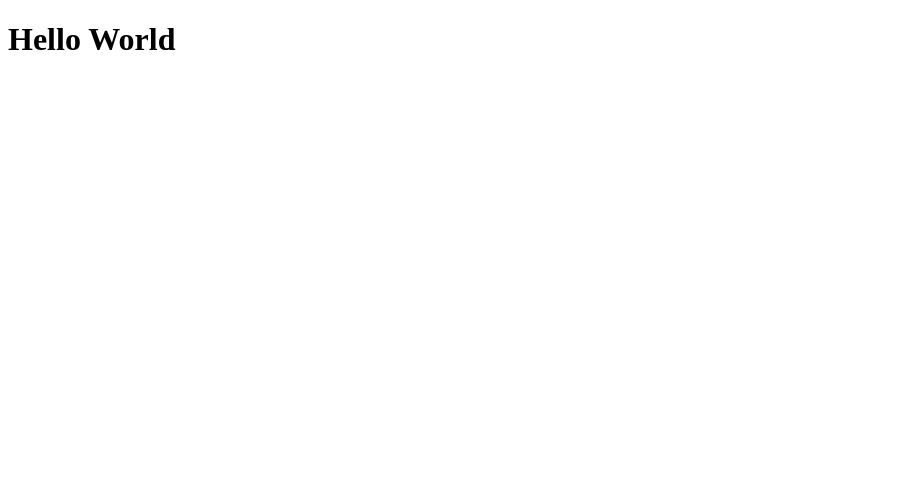
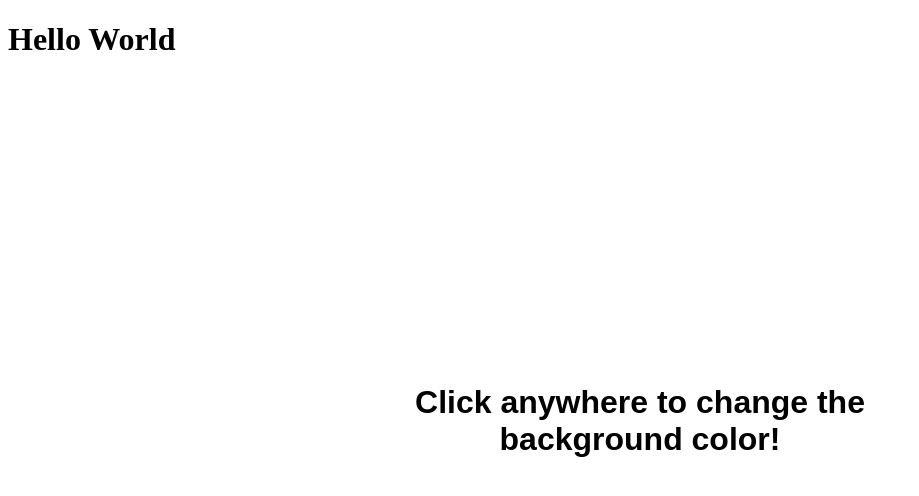
Before and after one commit to neumont-gamedev/my-page, a plain HTML site: page index.html in a window 1280 px wide. Shown: the whole page, without its empty margins (0-919 px from the left). Drawn offline with Linux system fonts and the light colour scheme.

Commit message:
javascript sample

```diff
--- /dev/null
+++ b/app.js
@@ -0,0 +1,32 @@
+// script.js
+// This function generates a random color
+function getRandomColor() {
+    const letters = '0123456789ABCDEF';
+    let color = '#';
+    for (let i = 0; i < 6; i++) {
+        color += letters[Math.floor(Math.random() * 16)];
+    }
+    return color;
+}
+
+// Wait for the DOM to fully load before attaching event listeners
+document.addEventListener('DOMContentLoaded', function() {
+    // Change background color when the page is clicked
+    document.body.addEventListener('click', function() {
+        document.body.style.backgroundColor = getRandomColor();
+    });
+
+    // Display initial message
+    const message = document.createElement('h1');
+    message.textContent = 'Click anywhere to change the background color!';
+    message.style.textAlign = 'center';
+    message.style.fontFamily = 'Arial, sans-serif';
+    message.style.backgroundColor = 'rgba(255, 255, 255, 0.7)';
+    message.style.padding = '20px';
+    message.style.borderRadius = '10px';
+    message.style.position = 'absolute';
+    message.style.top = '50%';
+    message.style.left = '50%';
+    message.style.transform = 'translate(-50%, -50%)';
+    document.body.appendChild(message);
+});
--- a/index.html
+++ b/index.html
@@ -2,5 +2,6 @@
 <html>
   <body>
     <h1>Hello World</h1>
+    <script src="app.js"></script>
   </body>
 </html>
```
